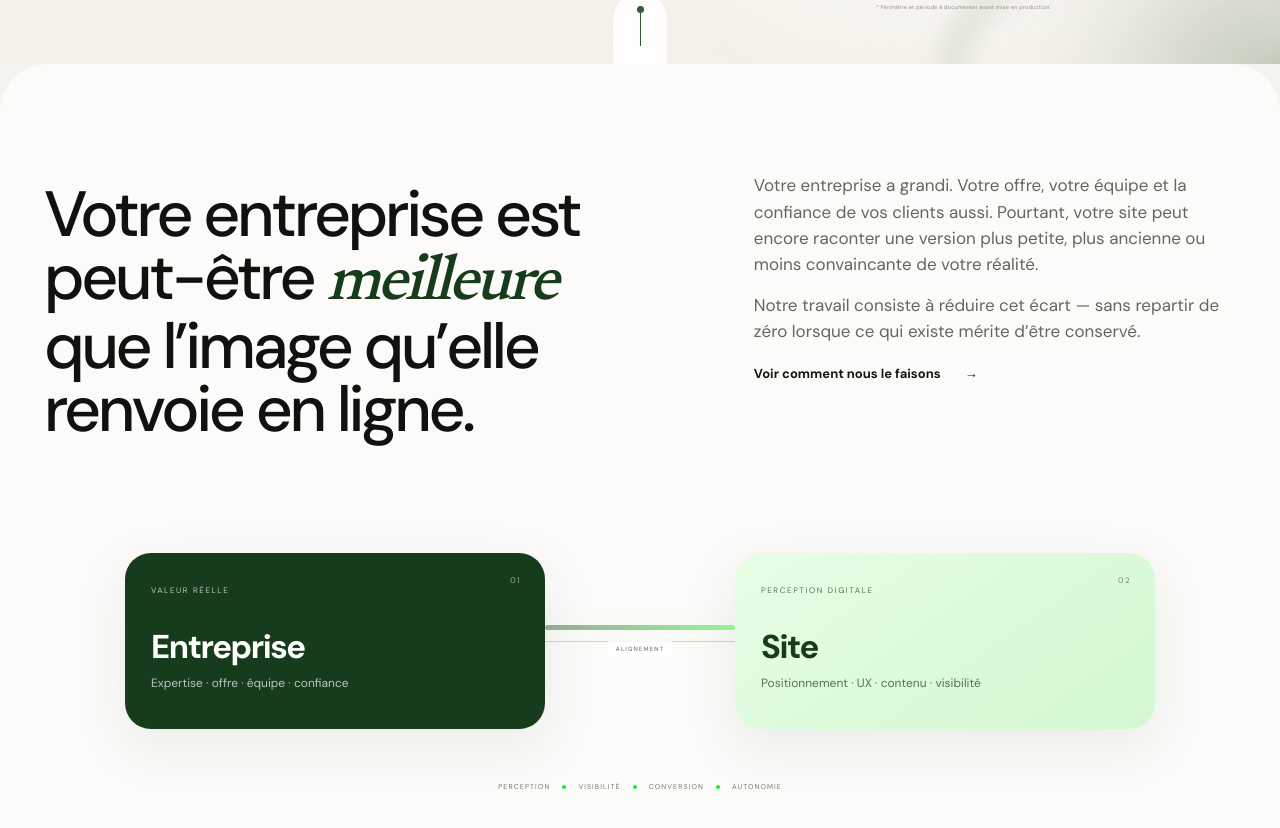
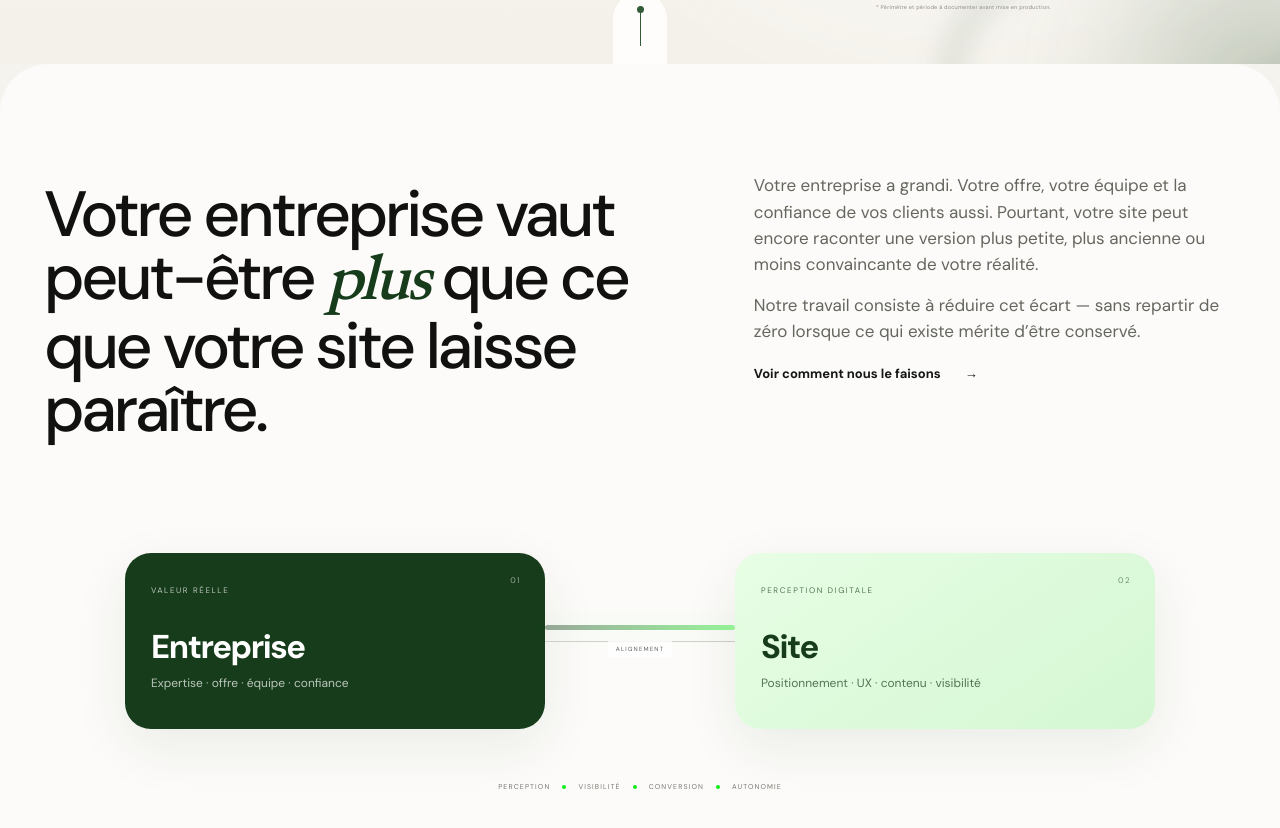
Before and after one commit to Emir10zenia10/Webcrew-website, a Next.js app: page / in a window 1280 px wide. Shown: the part 806-1634 px from the top of the page. Built offline with nearby package versions, Linux system fonts and the light colour scheme.

Commit message:
WebCrew V3: make perception headline more direct and human

```diff
--- a/components/PerceptionGap.tsx
+++ b/components/PerceptionGap.tsx
@@ -17,7 +17,7 @@ export function PerceptionGap() {
       <div className="gapTopMark"><span /></div>
       <div className="gapGrid">
         <div className="gapHeading">
-          <h2 id="gap-title">Votre entreprise est peut-être <em>meilleure</em> que l’image qu’elle renvoie en ligne.</h2>
+          <h2 id="gap-title">Votre entreprise vaut peut-être <em>plus</em> que ce que votre site laisse paraître.</h2>
         </div>
         <div className="gapCopy">
           <p>Votre entreprise a grandi. Votre offre, votre équipe et la confiance de vos clients aussi. Pourtant, votre site peut encore raconter une version plus petite, plus ancienne ou moins convaincante de votre réalité.</p>
```
